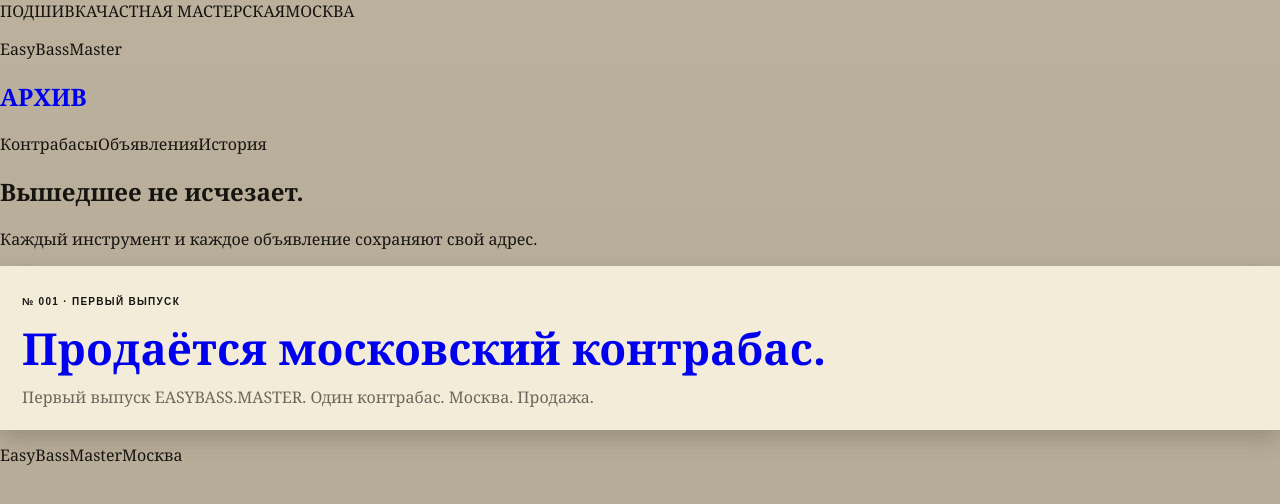
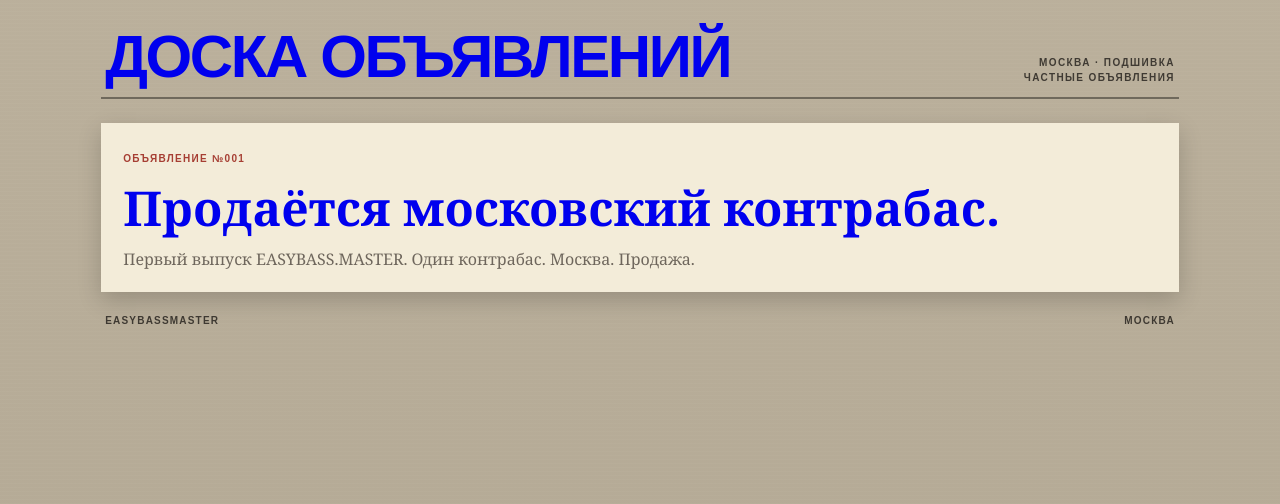
Before and after one commit to OntosLive/EasyBass.Master, a Jekyll site: the page built from archive/index.html, in a window 1280 px wide. Shown: the top 504 px of the page. Built offline with Jekyll 4.4.1, drawn with Linux system fonts in a browser that asks for light colours.

Commit message:
Turn archive into a board of notices

```diff
--- a/archive/index.html
+++ b/archive/index.html
@@ -8,32 +8,32 @@ permalink: /archive/
 <head>
   <meta charset="utf-8">
   <meta name="viewport" content="width=device-width,initial-scale=1">
-  <meta name="description" content="Подшивка объявлений EasyBassMaster">
-  <title>Подшивка · EasyBassMaster</title>
+  <meta name="description" content="Архив объявлений EasyBassMaster">
+  <title>Архив объявлений · EasyBassMaster</title>
   <link rel="stylesheet" href="{{ site.baseurl }}/styles.css">
 </head>
 <body>
-  <div class="topline"></div>
-  <div class="meta"><span>ПОДШИВКА</span><span>ЧАСТНАЯ МАСТЕРСКАЯ</span><span>МОСКВА</span></div>
-  <p class="workshop">EasyBassMaster</p>
-  <section class="hero-grid">
-    <h1 class="hero-title"><a href="{{ site.baseurl }}/" style="text-decoration:none">АРХИВ</a></h1>
-    <div class="hero-side"><span>Контрабасы</span><span>Объявления</span><span>История</span></div>
-  </section>
-  <main>
-    <h2 class="sale">Вышедшее не исчезает.</h2>
-    <p class="deck">Каждый инструмент и каждое объявление сохраняют свой адрес.</p>
+  <div class="board">
+    <header class="board-head">
+      <h1><a href="{{ site.baseurl }}/" style="text-decoration:none">Доска объявлений</a></h1>
+      <p>Москва · подшивка<br>частные объявления</p>
+    </header>
+
     <div class="archive-list">
-    {% assign issues = site.pages | where: "layout", "issue" | sort: "number" | reverse %}
-    {% for item in issues %}
-      <article style="padding:24px 0;border-top:1px solid var(--line)">
-        <span style="font:800 10px Arial,sans-serif;letter-spacing:.13em;color:var(--signal)">№ {{ item.number }} · {{ item.edition }}</span>
-        <h3 style="font-size:clamp(26px,4vw,44px);margin:8px 0"><a href="{{ site.baseurl }}{{ item.url }}" style="text-decoration:none">{{ item.title }}</a></h3>
-        <p style="margin:0;color:var(--muted)">{{ item.description }}</p>
-      </article>
-    {% endfor %}
+      {% assign issues = site.pages | where: "layout", "issue" | sort: "number" | reverse %}
+      {% for item in issues %}
+        <article>
+          <span style="font:800 10px Arial,sans-serif;letter-spacing:.13em;color:var(--pin)">ОБЪЯВЛЕНИЕ №{{ item.number }}</span>
+          <h2 style="font-size:clamp(28px,4vw,48px);margin:8px 0"><a href="{{ site.baseurl }}{{ item.url }}" style="text-decoration:none">{{ item.title }}</a></h2>
+          <p style="margin:0;color:var(--muted)">{{ item.description }}</p>
+        </article>
+      {% endfor %}
     </div>
-  </main>
-  <footer><span>EasyBassMaster</span><span>Москва</span></footer>
+
+    <div class="board-caption">
+      <span>EasyBassMaster</span>
+      <span>Москва</span>
+    </div>
+  </div>
 </body>
 </html>
```
